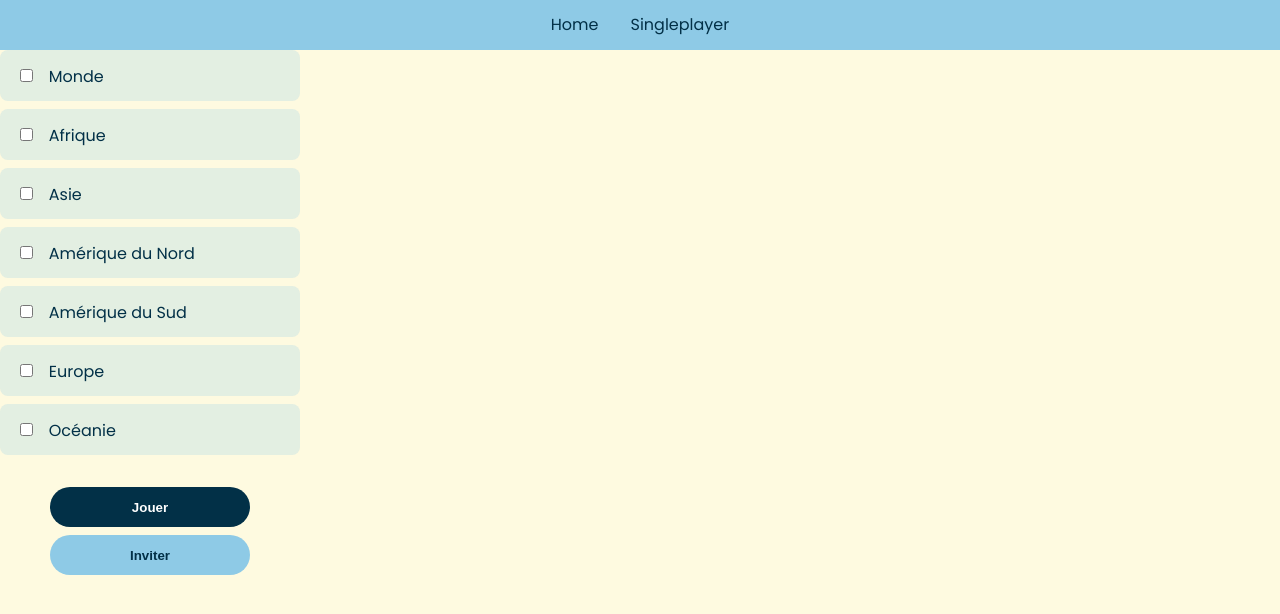
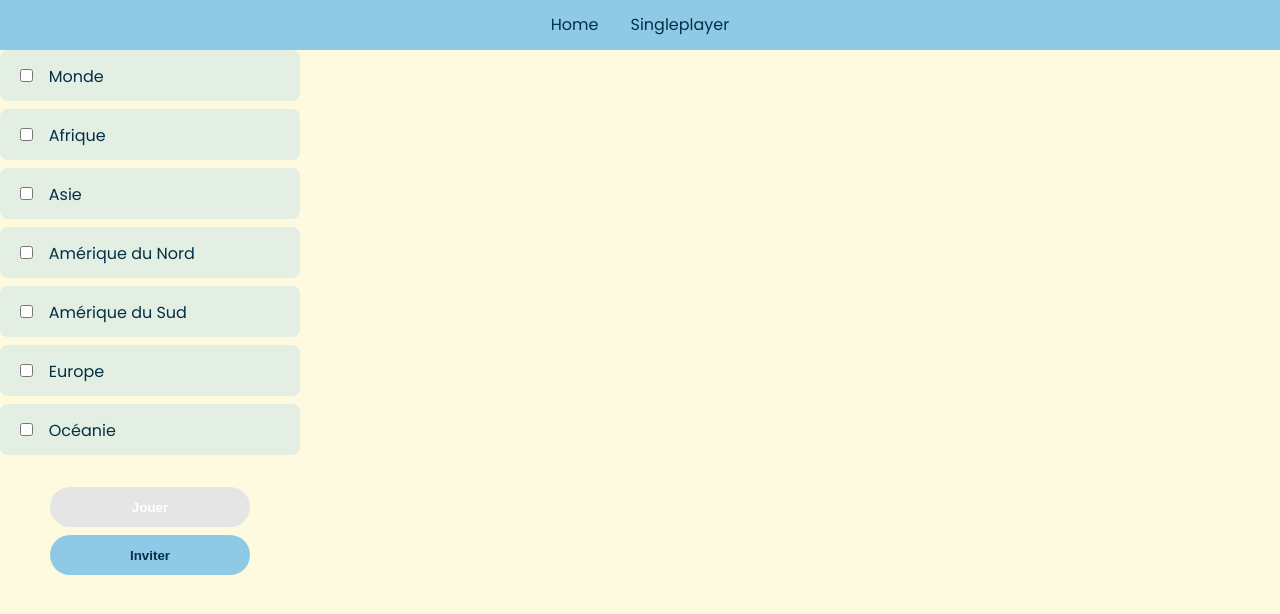
Before and after one commit to rqphy/geo_quizz, a React (Vite) app: page /singleplayer in a window 1280 px wide. Shown: the top 614 px of the page. Built offline with nearby package versions, Linux system fonts and the light colour scheme.

Commit message:
:sparkles: handle lobby form if none of the inputs are checked

```diff
--- a/src/components/LobbyForm/LobbyForm.tsx
+++ b/src/components/LobbyForm/LobbyForm.tsx
@@ -10,6 +10,7 @@ interface ILobbyForm {
 
 export default function LobbyForm({ onSubmit }: ILobbyForm) {
 	const [checkAll, setCheckAll] = useState<boolean>(false)
+	const [noneChecked, setNoneChecked] = useState<boolean>(true)
 	const [items, setItems] = useState(
 		continentsList.map((continent) => ({
 			...continent,
@@ -37,6 +38,9 @@ export default function LobbyForm({ onSubmit }: ILobbyForm) {
 
 		const allChecked = updatedItems.every((item) => item.checked)
 		setCheckAll(allChecked)
+
+		const someChecked = updatedItems.some((item) => item.checked)
+		setNoneChecked(!someChecked)
 	}
 
 	const handleInvite = (_event: any) => {
@@ -68,7 +72,7 @@ export default function LobbyForm({ onSubmit }: ILobbyForm) {
 					}
 				/>
 			))}
-			<Button label="Jouer" />
+			<Button label="Jouer" className={noneChecked && "disabled"} />
 			<Button label="Inviter" className="invite" onClick={handleInvite} />
 		</form>
 	)
```
